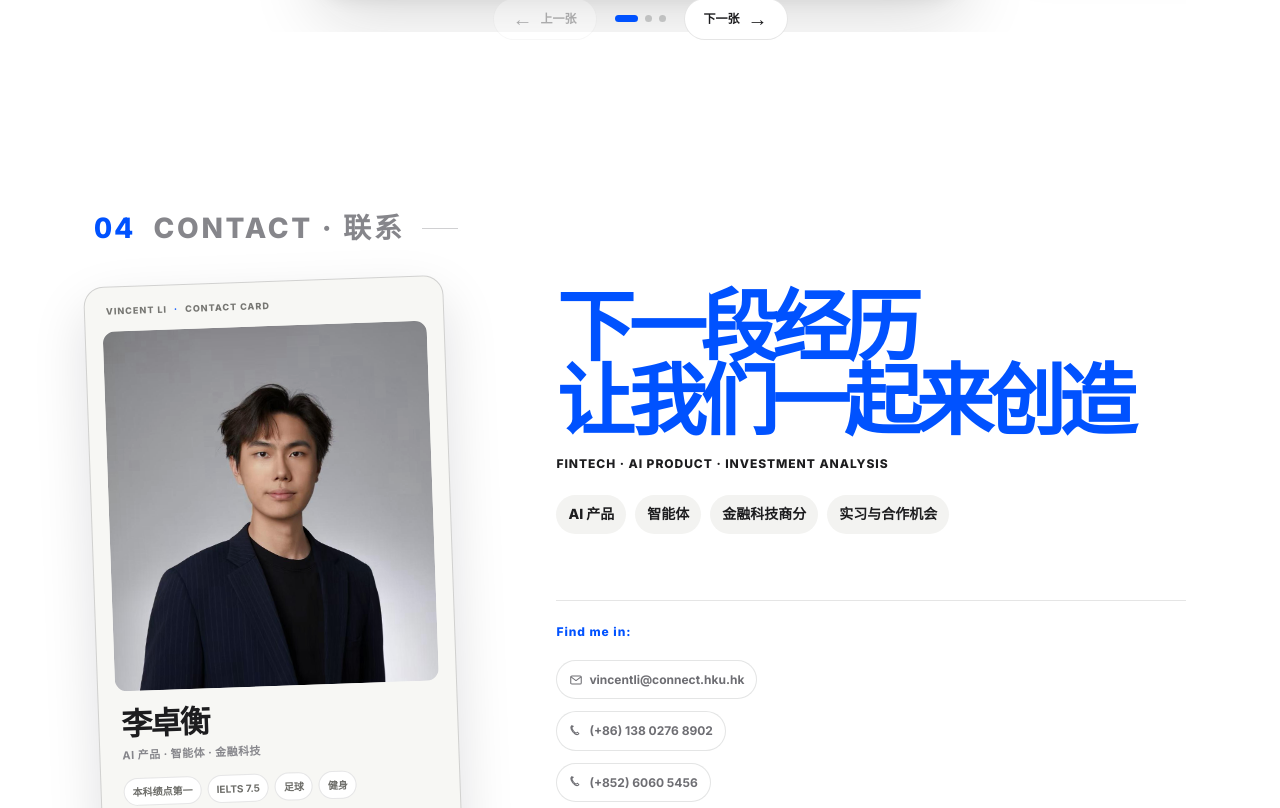
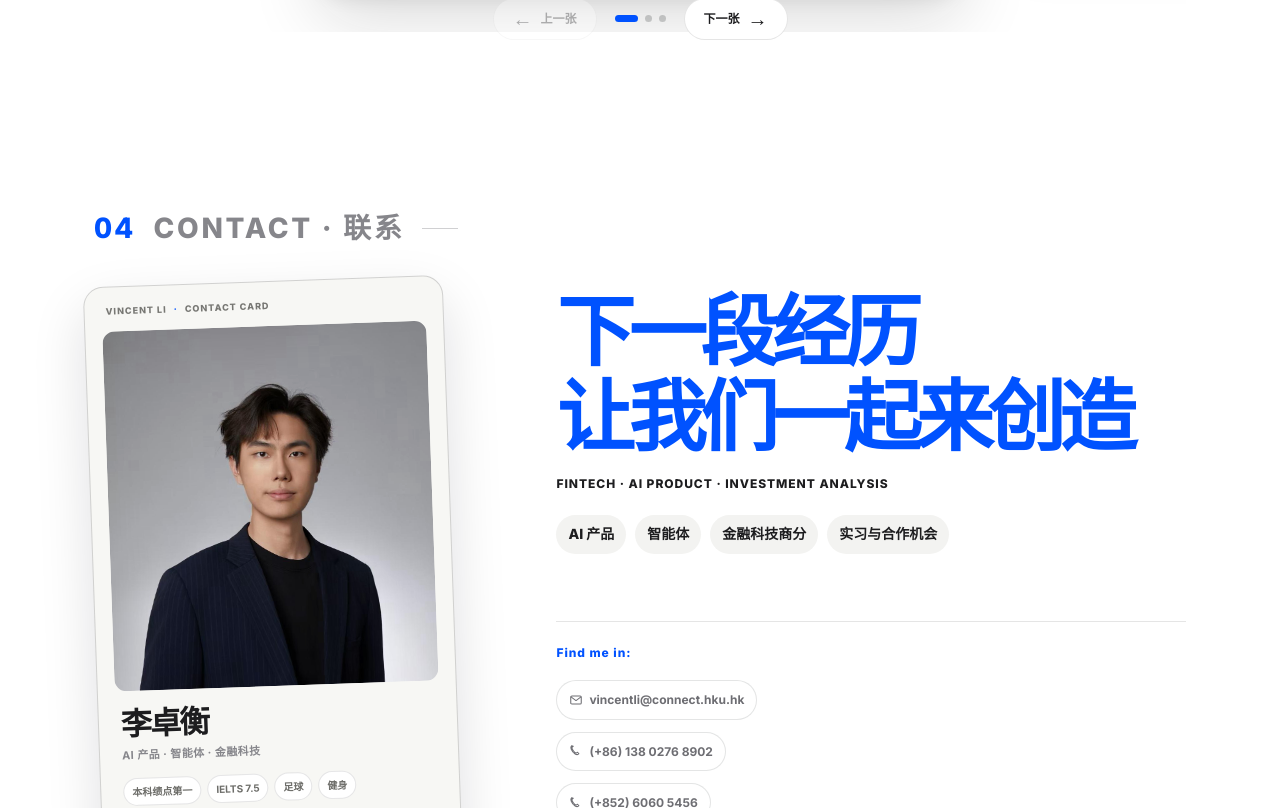
Before and after one commit to lizhuoheng273-debug/li-zhuoheng-website, a React (Vite) app: page / in a window 1280 px wide. Shown: the part 2952-3760 px from the top of the page. Built offline with nearby package versions, Linux system fonts and the light colour scheme.

Commit message:
style: add breathing room to Chinese contact headline

```diff
--- a/src/components/Contact.jsx
+++ b/src/components/Contact.jsx
@@ -52,7 +52,7 @@ export default function Contact({ lang }) {
   }
 
   return (
-    <section id="contact" className={`screen light ${inView ? 'inview' : ''}`} ref={ref}>
+    <section id="contact" className={`screen light contact-lang-${isEn ? 'en' : 'zh'} ${inView ? 'inview' : ''}`} ref={ref}>
       <div className="content">
         <div className="eyebrow contact-heading"><span className="idx">04</span>CONTACT{isEn ? '' : ' · 联系'}</div>
         <div className="contact-layout">
--- a/src/styles.css
+++ b/src/styles.css
@@ -323,6 +323,7 @@ filter:blur(22px);z-index:0}
 .contact-id-info{padding:17px 5px 13px}.contact-id-info strong{display:block;color:var(--ink);font-size:31px;line-height:1;font-weight:900;letter-spacing:-.06em}.contact-id-info span{display:block;margin-top:8px;color:var(--ink-3);font-size:11px;font-weight:700;letter-spacing:.04em}
 .contact-id-tags{display:flex;flex-wrap:wrap;gap:6px;padding:0 5px 5px}.contact-id-tags span{padding:5px 8px;border:1px solid rgba(16,18,20,.1);border-radius:999px;background:#fff;color:#6d6d69;font-size:10px;font-weight:700}
 .contact-copy{align-self:stretch;display:flex;flex-direction:column;max-width:780px;padding:10px 0}.contact-copy h2{margin:0;color:var(--accent);font-size:clamp(44px,6.5vw,78px);font-family:var(--serif);font-weight:700;letter-spacing:-.08em;line-height:.95}.contact-keywords{margin-top:14px;color:var(--ink);font-family:"Inter",var(--sans);font-size:12px;font-weight:750;letter-spacing:.08em;text-transform:uppercase}
+.contact-lang-zh .contact-copy h2{line-height:1.08}
 .contact-focus{display:flex;flex-wrap:wrap;gap:9px;margin:22px 0}.contact-focus span{padding:8px 12px;border-radius:999px;background:#f3f3f1;color:var(--ink);font-size:14px;font-weight:750}
 .contact-slogan{max-width:680px;color:var(--ink-2);font-size:clamp(20px,2.1vw,23px);font-family:var(--sans);line-height:1.75;letter-spacing:0}
 .contact-line{padding-top:21px;margin-top:clamp(24px,3.5vw,48px);border-top:1px solid var(--hairline);font-family:"Inter",var(--sans);font-size:12px;font-weight:700;color:var(--ink-2)}
```
